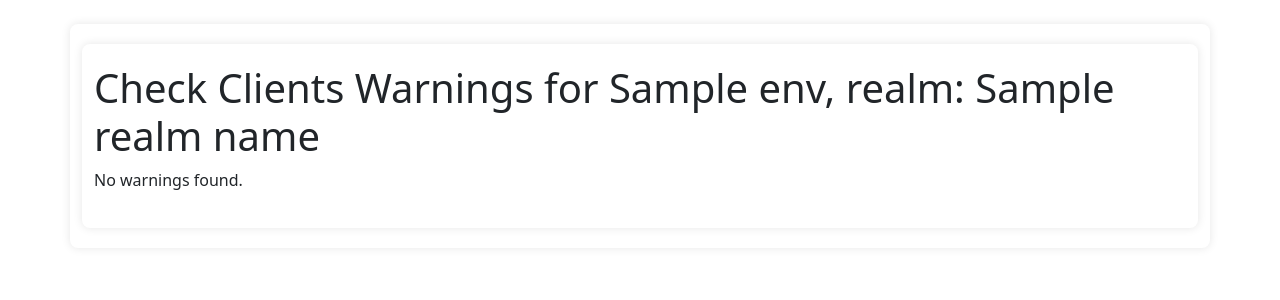
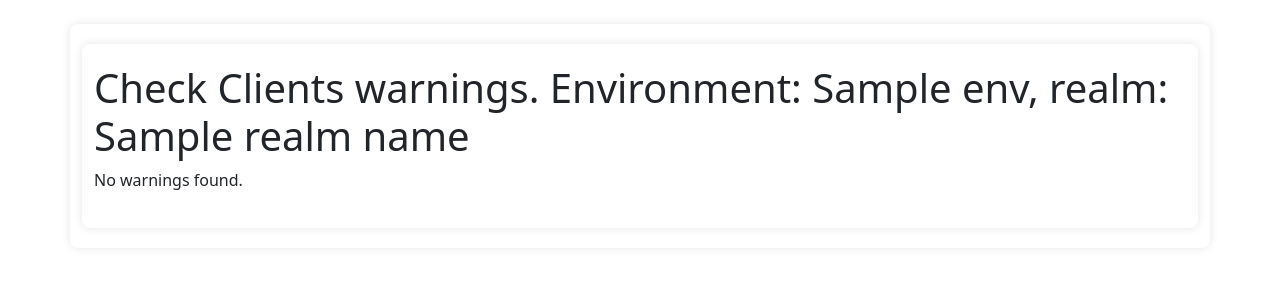
Before and after one commit to Identicum/sherpa-ciam-home, a Flask app: template app/templates/checkclients.html in a window 1280 px wide. Shown: the part 54-354 px from the top of the page. Run offline with Flask 3, Linux system fonts and the light colour scheme; the template is opened without the code that fills it: most values are stand-ins (such as "Sample title", 1, 10 or a date in 2020).

Commit message:
add warnings count

```diff
--- a/app/templates/checkclients.html
+++ b/app/templates/checkclients.html
@@ -4,11 +4,12 @@
 
 {% block content %}
 <div class="container">
-    <h1>Check Clients Warnings for {{env}}, realm: {{realmName}}</h1>
+    <h1>Check Clients warnings. Environment: {{env}}, realm: {{realmName}}</h1>
     {% if error_message %}
         <div class="alert alert-danger" role="alert">Error: {{ error_message }}</div>
     {% endif %}
     {% if warns and warns|length > 0 %}
+    <h2>{{warns|length}} warnings</h2>
         <table class="admin-links-table">
             <thead>
                 <tr>
```
